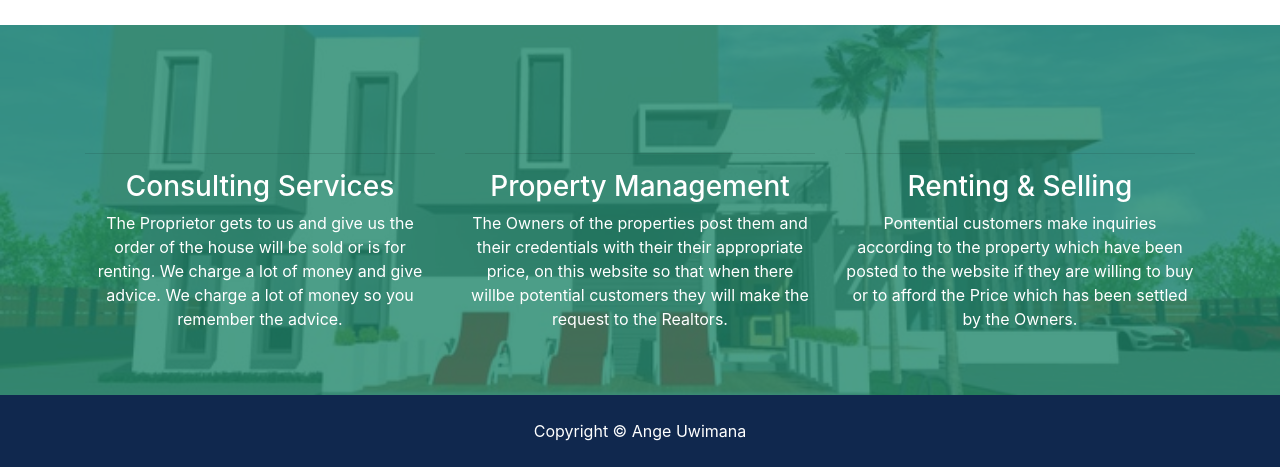
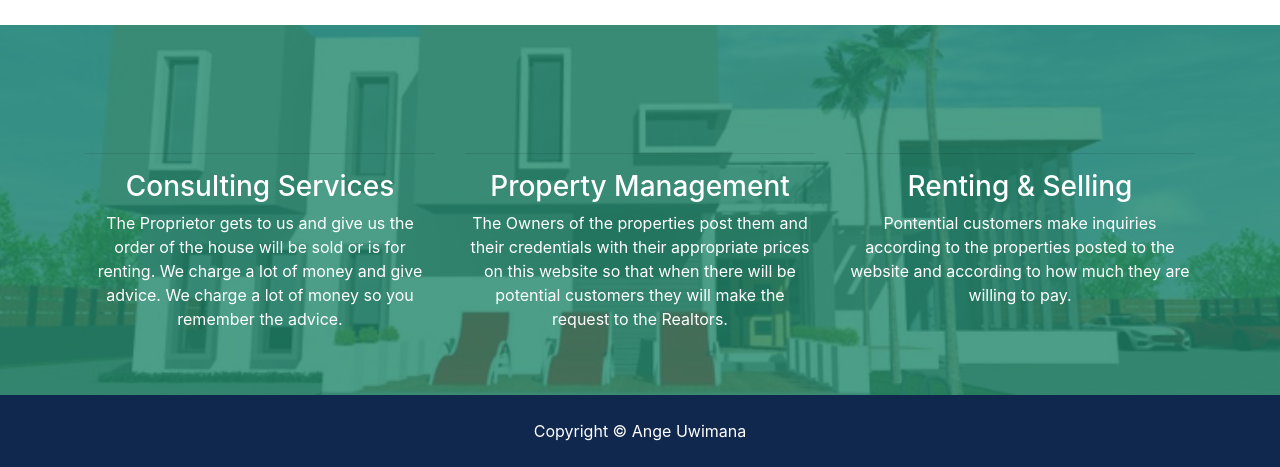
Before and after one commit to ange123ux/property-management, a Django app: template templates/pages/index.html in a window 1280 px wide. Shown: the part 997-1464 px from the top of the page. Run offline with Django 3.2, Linux system fonts and the light colour scheme; the template is opened without the code that fills it, so the values that code supplies are empty; some libraries are stand-ins or nearby versions; some web fonts are replaced.

Commit message:
enhanced the message

```diff
--- a/templates/pages/index.html
+++ b/templates/pages/index.html
@@ -172,7 +172,7 @@
         <hr />
         <h3>Property Management</h3>
         <p>
-          The Owners of the properties post them and their credentials  with their their appropriate price, on this website so that when there willbe
+          The Owners of the properties post them and their credentials  with their appropriate prices on this website so that when there will be
           potential customers they will make the request to the Realtors.
 
         </p>
@@ -182,8 +182,8 @@
         <hr />
         <h3>Renting & Selling</h3>
         <p>
-          Pontential customers make inquiries according to the property which have been posted to
-          the website if they are willing to buy or to afford the Price which has been settled by the Owners.
+          Pontential customers make inquiries according to the properties posted to
+          the website and according to how much they are willing to pay.
 
         </p>
       </div>
```
